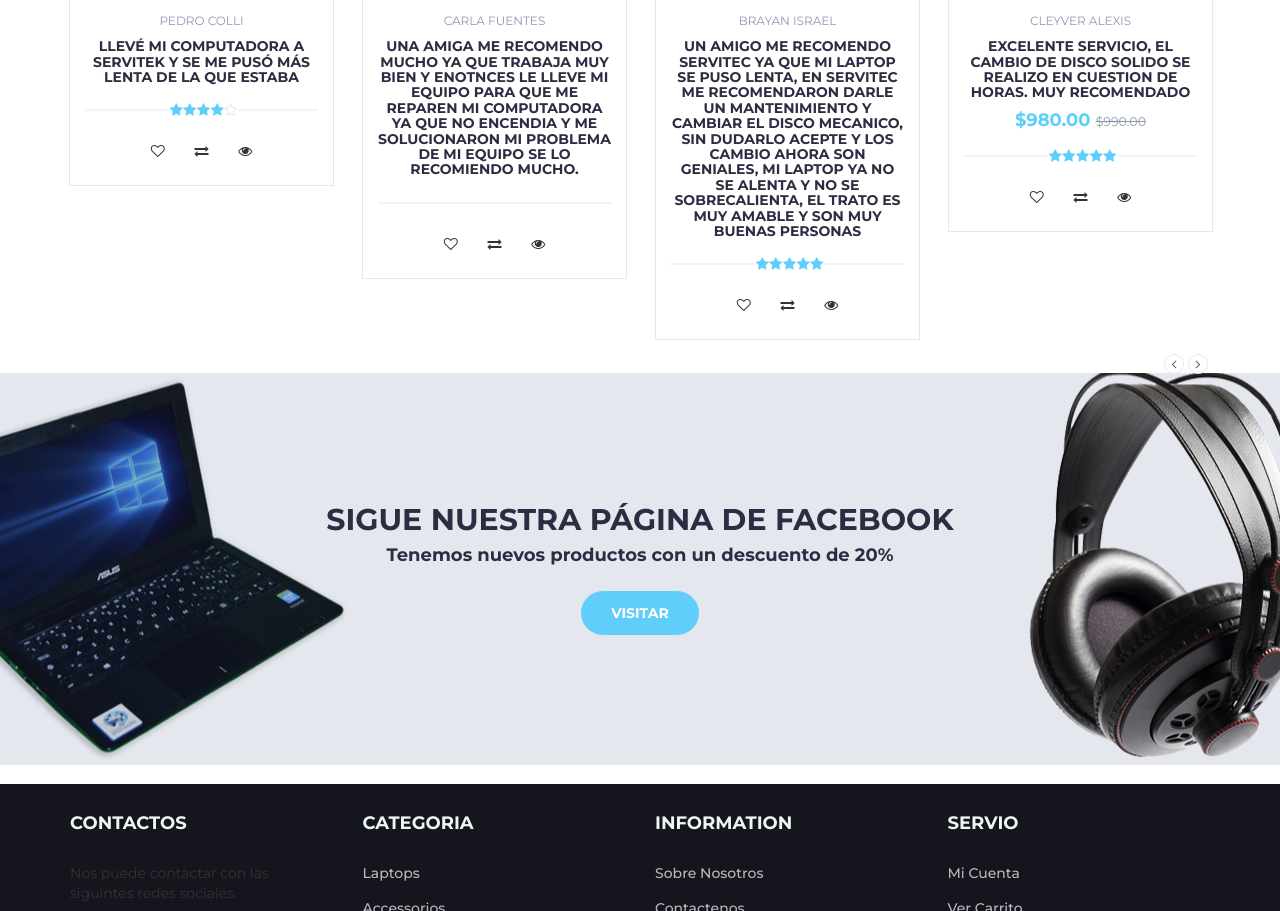
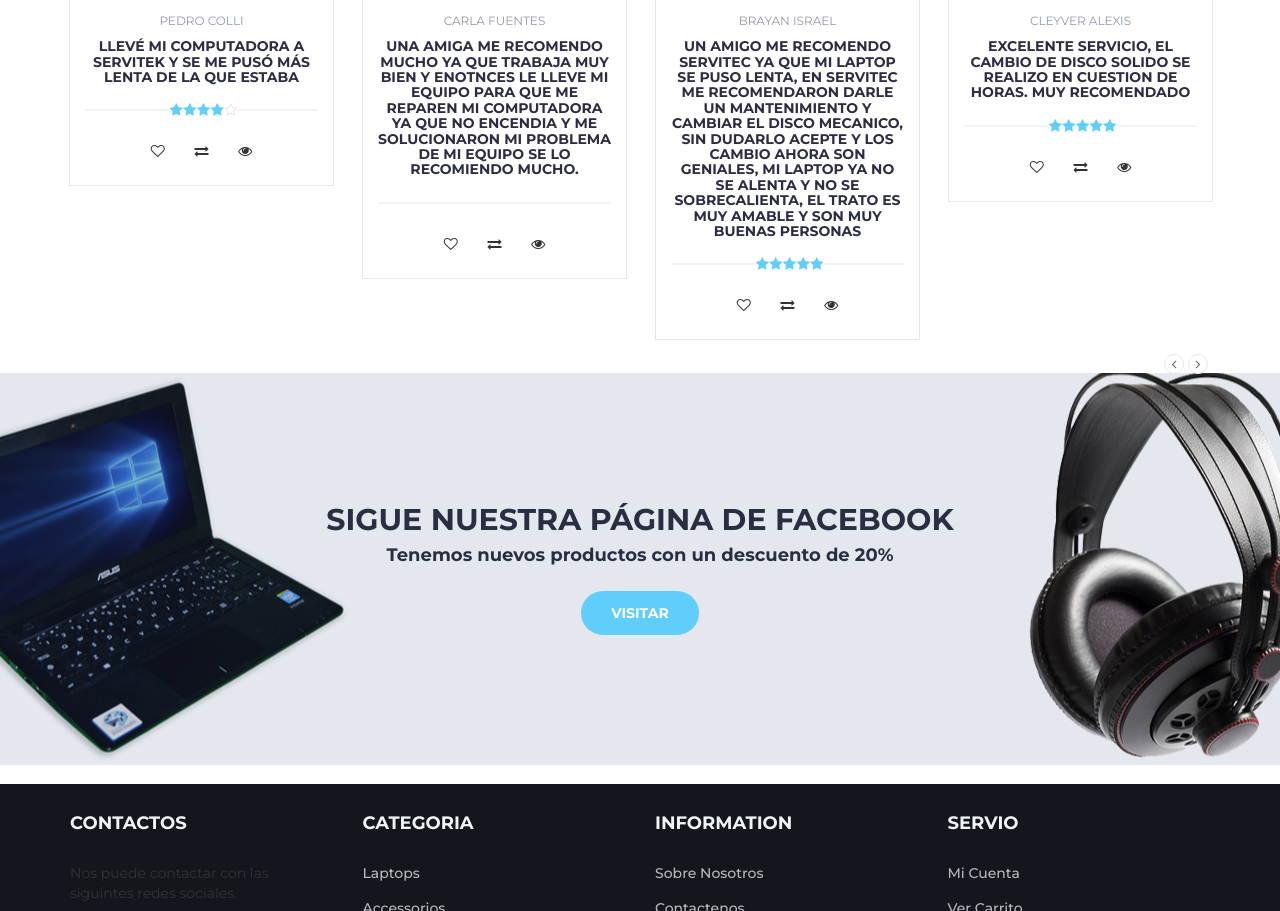
Before and after one commit to AlexisKcc8/Servitec, a plain HTML site: page index.html in a window 1280 px wide. Shown: the part 3460-4371 px from the top of the page. Drawn offline with Linux system fonts and the light colour scheme.

Commit message:
modificación de servicios
quite los precios de los servicios

```diff
--- a/index.html
+++ b/index.html
@@ -951,7 +951,7 @@
 											<div class="product-body">
 												<p class="product-category">Cleyver Alexis</p>
 												<h3 class="product-name"><a href="#">Excelente servicio, el cambio de disco solido se realizo en cuestion de horas. Muy recomendado</a></h3>
-												<h4 class="product-price">$980.00 <del class="product-old-price">$990.00</del></h4>
+
 												<div class="product-rating">
 													<i class="fa fa-star"></i>
 													<i class="fa fa-star"></i>
```
